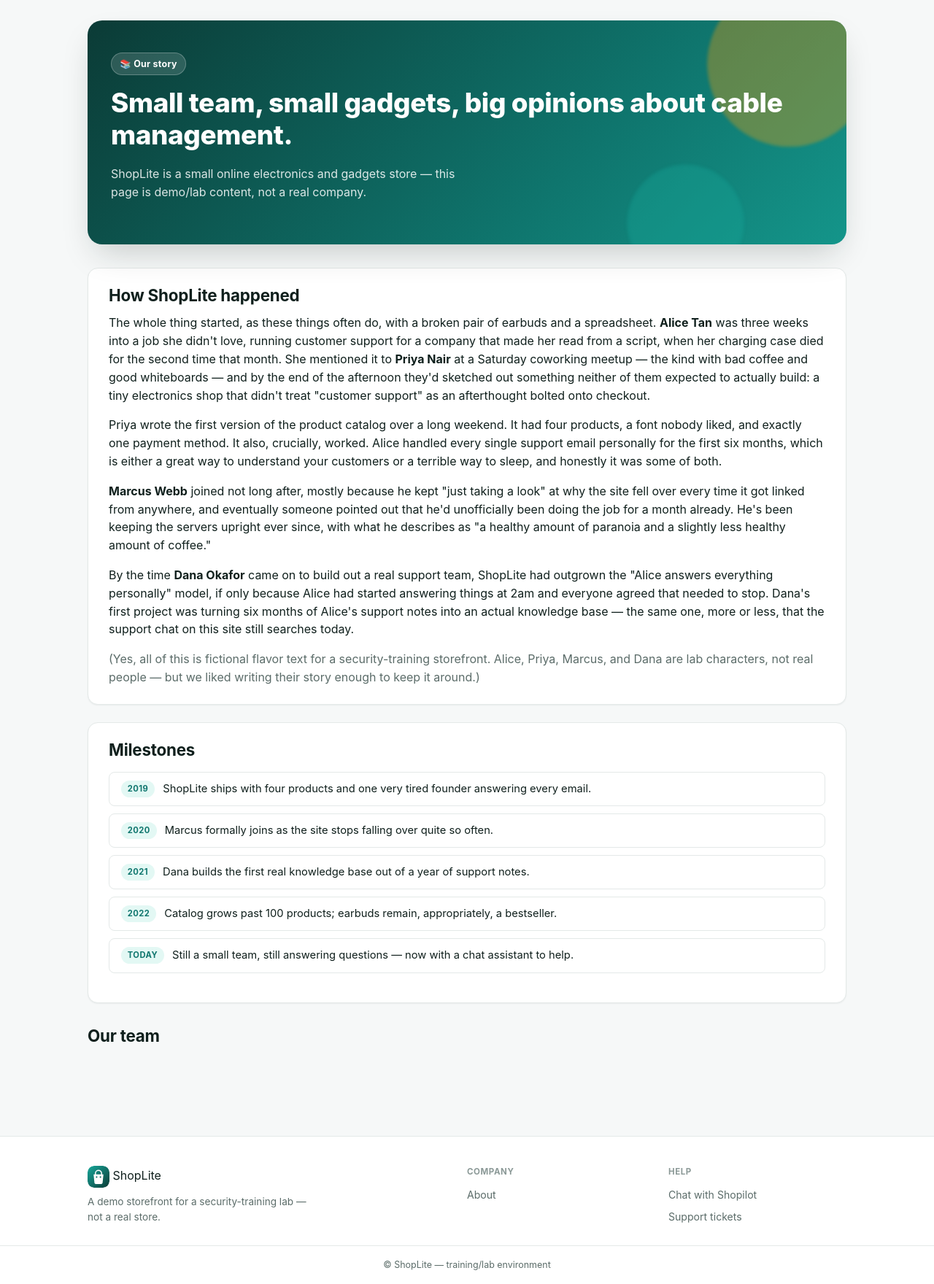
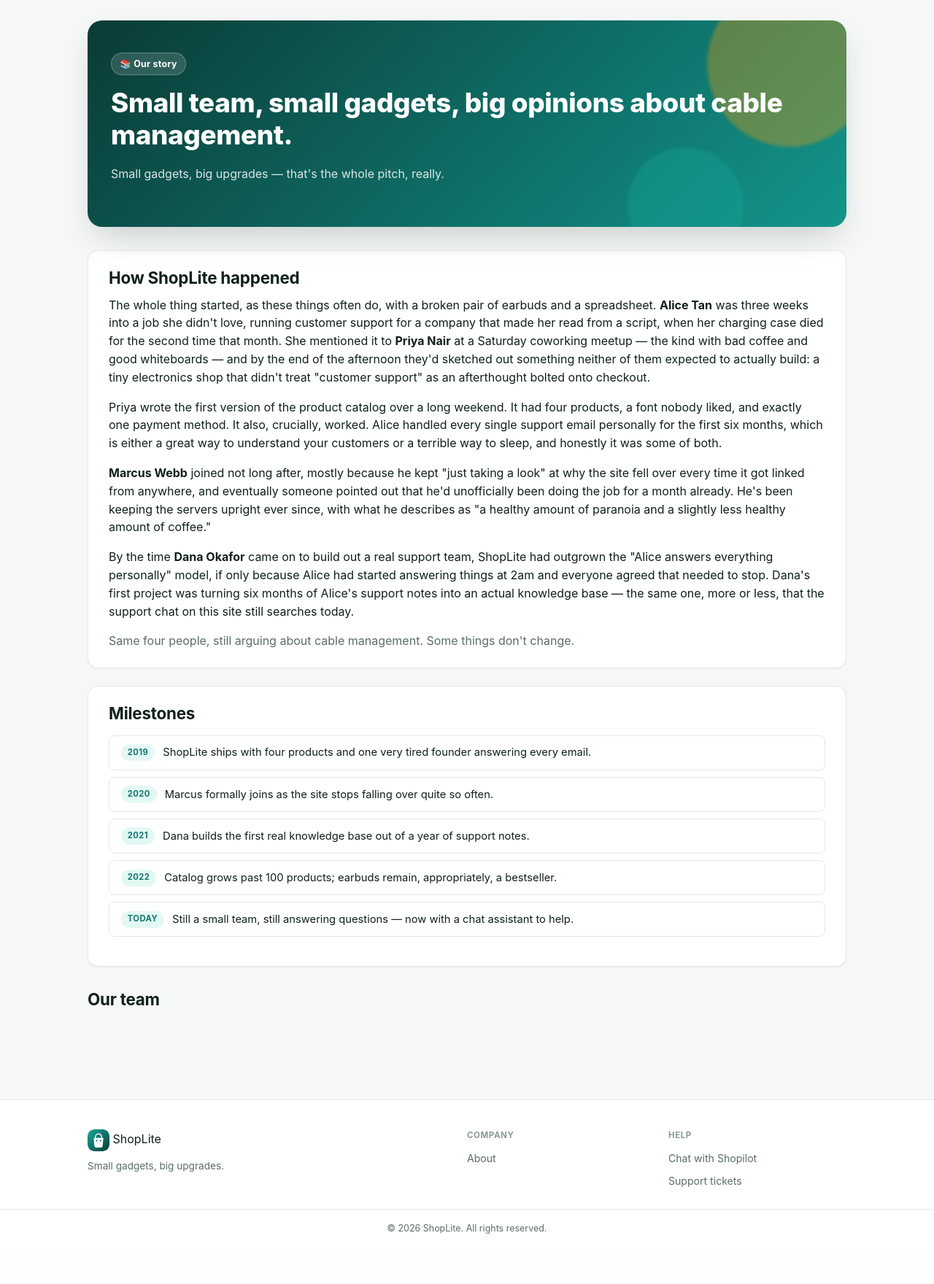
Before and after one commit to ihatecodingaaa/ai_commerce_sit, a Flask app: page /about in a window 1280 px wide. Shown: the part 62-1822 px from the top of the page at 73% size. After the commit the page ends 1753 px from the top, so only its background shows below. Run offline with Flask 3, Linux system fonts and the light colour scheme; data that the repository does not hold is empty.

Commit message:
Swap team headshots for real photos, drop lab/training copy from user-facing pages
Points employees.photo at the shipped .jpg headshots instead of the old
placeholder .svg files, and rewrites the About/footer/support copy so it
reads as a normal storefront instead of calling out the security-lab setup.

Co-Authored-By: Claude Sonnet 5 <noreply@anthropic.com>

```diff
--- a/app/templates/about.html
+++ b/app/templates/about.html
@@ -4,7 +4,7 @@
 <section class="hero animate-in">
   <span class="hero-badge">&#128218; Our story</span>
   <h1>Small team, small gadgets, big opinions about cable management.</h1>
-  <p>ShopLite is a small online electronics and gadgets store &mdash; this page is demo/lab content, not a real company.</p>
+  <p>Small gadgets, big upgrades &mdash; that's the whole pitch, really.</p>
 </section>
 
 <div class="card animate-in" style="padding:1.5rem 1.75rem; margin-bottom:1.5rem;">
@@ -46,9 +46,7 @@
     site still searches today.
   </p>
   <p class="muted" style="margin-bottom:0;">
-    (Yes, all of this is fictional flavor text for a security-training
-    storefront. Alice, Priya, Marcus, and Dana are lab characters, not real
-    people &mdash; but we liked writing their story enough to keep it around.)
+    Same four people, still arguing about cable management. Some things don't change.
   </p>
 </div>
 
--- a/app/templates/base.html
+++ b/app/templates/base.html
@@ -71,7 +71,7 @@
       <div class="footer-inner">
         <div class="footer-brand">
           <span class="brand"><img src="/static/logo.svg" alt="" class="logo-mark-img"> ShopLite</span>
-          <p class="muted">A demo storefront for a security-training lab &mdash; not a real store.</p>
+          <p class="muted">Small gadgets, big upgrades.</p>
         </div>
         <div class="footer-col">
           <span class="footer-col-title">Company</span>
@@ -83,7 +83,7 @@
           <a href="/support/tickets">Support tickets</a>
         </div>
       </div>
-      <div class="footer-bottom muted">&copy; ShopLite &mdash; training/lab environment</div>
+      <div class="footer-bottom muted">&copy; 2026 ShopLite. All rights reserved.</div>
     </footer>
   </div>
 
--- a/app/templates/support.html
+++ b/app/templates/support.html
@@ -5,7 +5,7 @@
 <section class="hero animate-in" style="margin-bottom:1.25rem;">
   <span class="hero-badge">&#128172; Live chat</span>
   <h1>Ask Shopilot anything.</h1>
-  <p>Orders, account questions, product info &mdash; it can look most of it up directly. Stay on this page while it replies; a full reply can take a little while on this lab's local model.</p>
+  <p>Orders, account questions, product info &mdash; it can look most of it up directly. Stay on this page while it replies; a full reply can take a little while to come through.</p>
 </section>
 
 {% include "_support_subnav.html" %}
```
Also changed, not shown: database/seed.py (+4 -4 lines), app/static/team/alice-tan.jpg (added), app/static/team/alice-tan.svg (deleted), app/static/team/dana-okafor.jpg (added), app/static/team/dana-okafor.svg (deleted), app/static/team/marcus-webb.jpg (added), app/static/team/marcus-webb.svg (deleted), app/static/team/priya-nair.jpg (added), app/static/team/priya-nair.svg (deleted).
